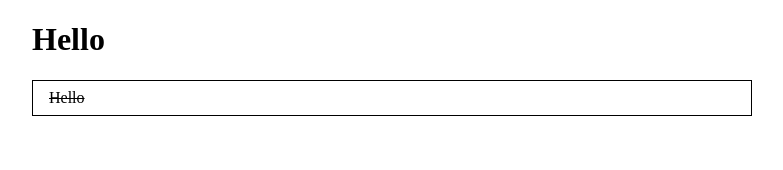
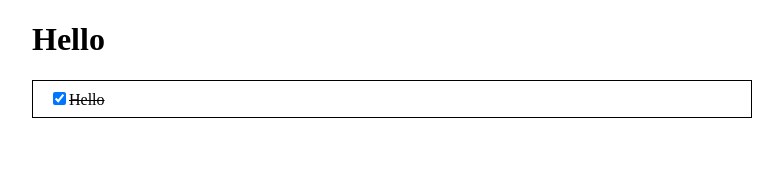
Before and after one commit to matobeno1/simple-todo-app, a React (Create React App) app: page / in a window 1280 px wide. Shown: the top 170 px of the page, without its empty margins (248-1031 px from the left). Built offline with nearby package versions, Linux system fonts and the light colour scheme.

Commit message:
Updating Todo component

```diff
--- a/src/App.tsx
+++ b/src/App.tsx
@@ -5,7 +5,7 @@ import classes from "./App.module.css";
 const App: FunctionComponent = () => (
 	<div className={classes.root}>
 		<h1>Hello</h1>
-		<TodoComponent>Hello</TodoComponent>
+		<TodoComponent text={"Hello"} />
 	</div>
 );
 
--- a/src/components/TodoComponent/TodoComponent.tsx
+++ b/src/components/TodoComponent/TodoComponent.tsx
@@ -1,20 +1,39 @@
-import React, { FunctionComponent, PropsWithChildren } from "react";
+import React, { ChangeEventHandler, FunctionComponent, PropsWithChildren } from "react";
 import classes from "./TodoComponent.module.css";
 import classNames from "classnames";
 
-export type TodoComponentProps = PropsWithChildren<{
+export type TodoComponentProps = {
+	/** Text of the todo. */
+	text?: string;
+	/** Flag, whether the todo is completed or not. */
 	completed?: boolean;
-}>
+	/** Flag, whether the todo is being edited. */
+	editing?: boolean;
+	onCheck?: () => void;
+}
 
 export const TodoComponent: FunctionComponent<TodoComponentProps> = ({
+	text = "",
 	completed = true,
-	children,
+	editing = false,
+	onCheck,
 }) => {
+	const handleCheck: ChangeEventHandler<HTMLInputElement> = () => {
+		onCheck && onCheck();
+	};
+
 	return (
 		<div className={classNames(classes.root, {
 			[classes.completed]: completed,
 		})}>
-			{children}
+			<div>
+				<input
+					type="checkbox"
+					checked={completed}
+					onChange={handleCheck}
+				/>
+				<label htmlFor="">{text}</label>
+			</div>
 		</div>
 	);
 };
```
